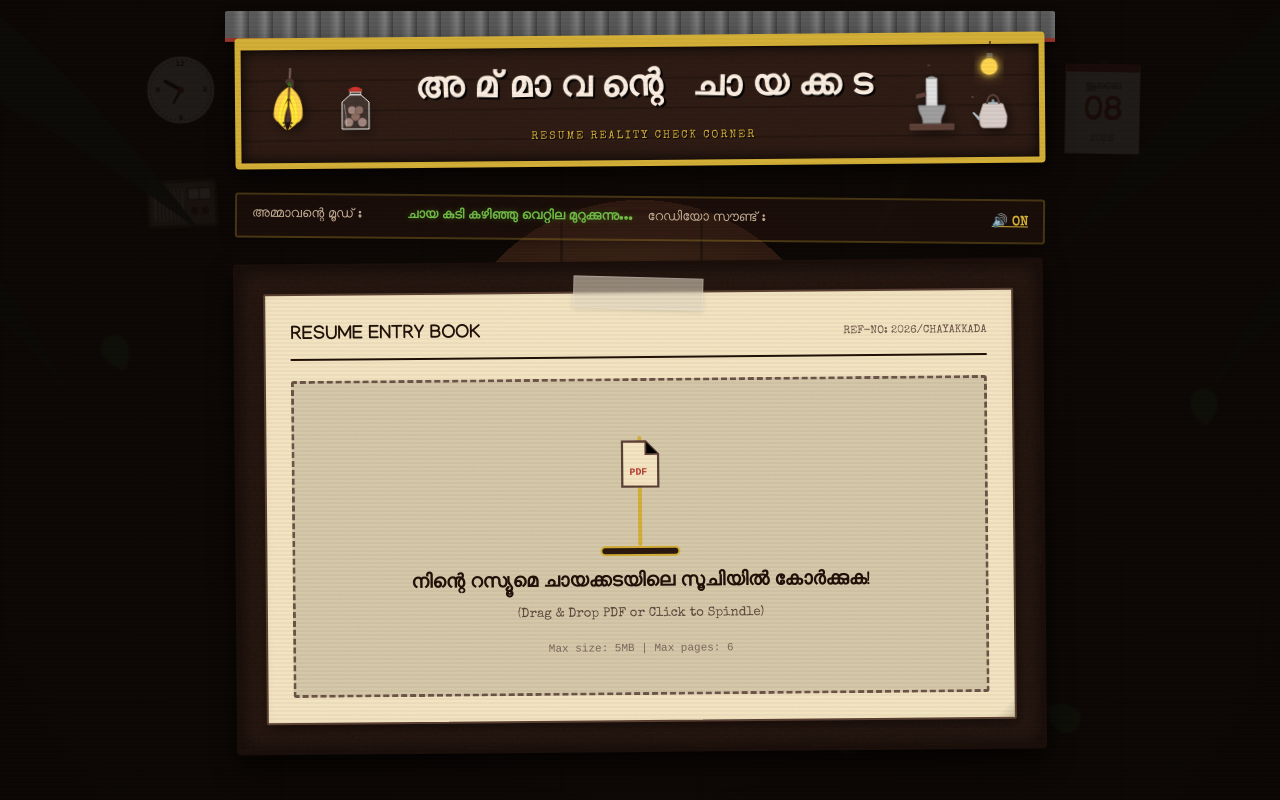
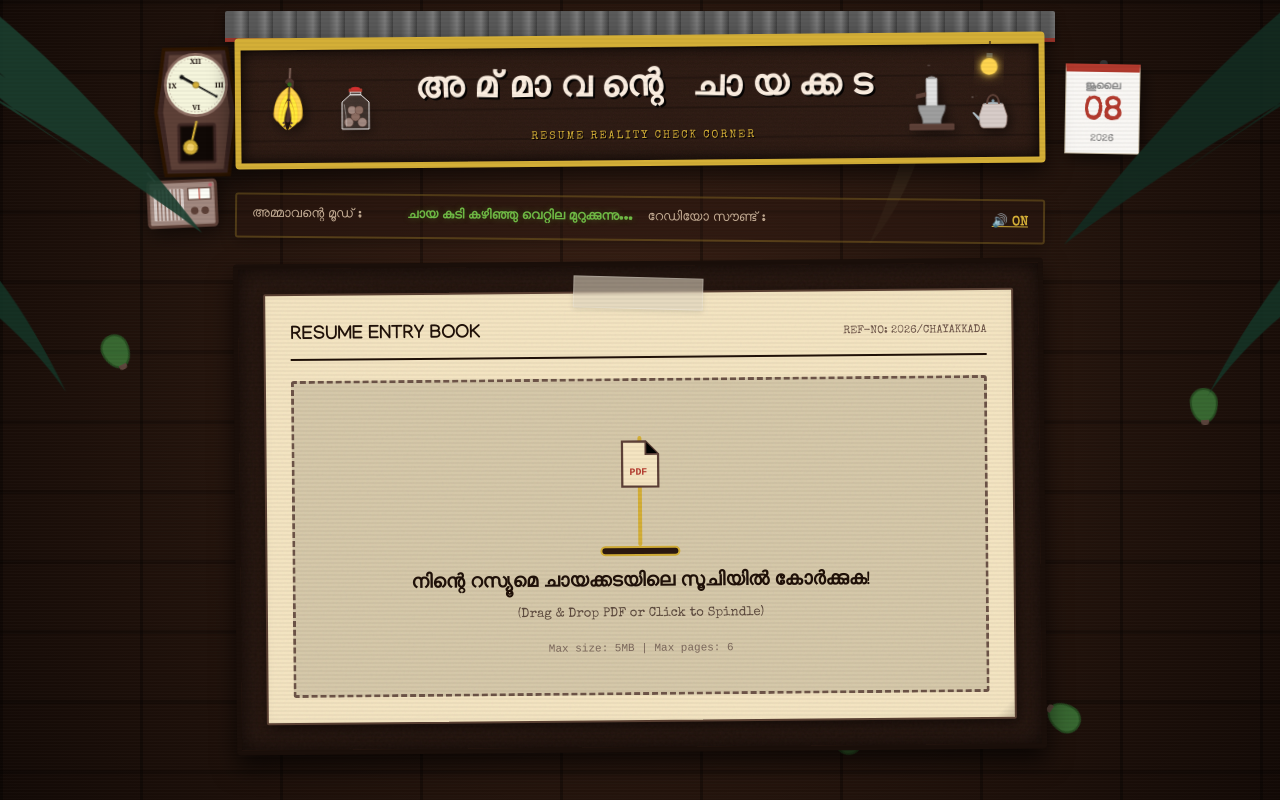
Before and after one commit to AllenJohnn/hr_ammavan, a website: page public/index.html in a window 1280 px wide. Shown: the top 800 px of the page. Drawn offline with nearby package versions, Linux system fonts and the light colour scheme.

Commit message:
Remove torchlight effect and replace round clock with vintage Kerala pendulum clock

```diff
--- a/public/app.js
+++ b/public/app.js
@@ -47,11 +47,8 @@ document.addEventListener('DOMContentLoaded', () => {
   let activeRoastData = null;
   let isMuted = false;
 
-  // 1. Mouse Parallax Palm Fronds & Torchlight Tracking (v4.9.5)
+  // 1. Mouse Parallax Palm Fronds (v4.9.5)
   function updatePointer(x, y) {
-    document.documentElement.style.setProperty('--mouse-x', `${x}px`);
-    document.documentElement.style.setProperty('--mouse-y', `${y}px`);
-
     const moveX = (x - window.innerWidth / 2) / 45;
     const moveY = (y - window.innerHeight / 2) / 45;
 
--- a/public/index.html
+++ b/public/index.html
@@ -28,18 +28,51 @@
 
   <!-- Decorative Lived-In Wall Clutter -->
   <div class="wall-decorations">
-    <!-- SVG Wall Clock -->
-    <div class="wall-clock">
-      <svg viewBox="0 0 100 100" width="80" height="80">
-        <circle cx="50" cy="50" r="45" fill="#fcfcf6" stroke="#22130c" stroke-width="6"/>
-        <circle cx="50" cy="50" r="38" fill="none" stroke="#6d5448" stroke-width="1.5" stroke-dasharray="2 4"/>
-        <text x="50" y="20" font-family="monospace" font-size="10" font-weight="bold" text-anchor="middle" fill="#22130c">12</text>
-        <text x="80" y="53" font-family="monospace" font-size="10" font-weight="bold" text-anchor="middle" fill="#22130c">3</text>
-        <text x="50" y="87" font-family="monospace" font-size="10" font-weight="bold" text-anchor="middle" fill="#22130c">6</text>
-        <text x="21" y="53" font-family="monospace" font-size="10" font-weight="bold" text-anchor="middle" fill="#22130c">9</text>
-        <line class="clock-hand-hour" x1="50" y1="50" x2="50" y2="28" stroke="#111" stroke-width="4.5" stroke-linecap="round"/>
-        <line class="clock-hand-minute" x1="50" y1="50" x2="68" y2="50" stroke="#111" stroke-width="3" stroke-linecap="round"/>
-        <circle cx="50" cy="50" r="4" fill="#B33A2E"/>
+    <!-- Antique Kerala Pendulum Clock (Teak Wood & Brass v4.9.5) -->
+    <div class="kerala-vintage-clock">
+      <svg viewBox="0 0 100 170" width="90" height="153">
+        <!-- Main Dark Teak Wood Case -->
+        <path d="M 15 10 L 85 10 L 95 80 L 85 150 L 15 150 L 5 80 Z" fill="#3E2723" stroke="#2D1500" stroke-width="4" />
+        <!-- Inner wooden border -->
+        <path d="M 20 15 L 80 15 L 88 80 L 80 145 L 20 145 L 12 80 Z" fill="#5D4037" stroke="#3E2723" stroke-width="2" />
+
+        <!-- Dial Section (Top) -->
+        <circle cx="50" cy="50" r="34" fill="#F5F5DC" stroke="#8D6E63" stroke-width="3" />
+        <circle cx="50" cy="50" r="30" fill="none" stroke="#A1887F" stroke-width="1" stroke-dasharray="1 3" />
+
+        <!-- Roman Numerals -->
+        <text x="50" y="27" font-family="Georgia, serif" font-size="8" font-weight="bold" text-anchor="middle" fill="#1A0F0A">XII</text>
+        <text x="76" y="53" font-family="Georgia, serif" font-size="8" font-weight="bold" text-anchor="middle" fill="#1A0F0A">III</text>
+        <text x="50" y="78" font-family="Georgia, serif" font-size="8" font-weight="bold" text-anchor="middle" fill="#1A0F0A">VI</text>
+        <text x="24" y="53" font-family="Georgia, serif" font-size="8" font-weight="bold" text-anchor="middle" fill="#1A0F0A">IX</text>
+
+        <!-- Clock Hands (Ornate Vintage Style) -->
+        <!-- Hour hand -->
+        <g class="clock-hand-hour-group clock-hand-hour">
+          <path d="M 50 50 L 50 32" stroke="#111" stroke-width="3" stroke-linecap="round" />
+          <circle cx="50" cy="32" r="2.5" fill="#111" />
+        </g>
+        <!-- Minute hand -->
+        <g class="clock-hand-minute-group clock-hand-minute">
+          <path d="M 50 50 L 50 24" stroke="#111" stroke-width="1.8" stroke-linecap="round" />
+          <circle cx="50" cy="24" r="1.5" fill="#111" />
+        </g>
+
+        <!-- Center brass cap -->
+        <circle cx="50" cy="50" r="3.5" fill="#D4AF37" stroke="#8B7320" stroke-width="0.7" />
+
+        <!-- Lower Pendulum Glass Window Frame -->
+        <rect x="30" y="94" width="40" height="42" fill="#1A0F0A" stroke="#3E2723" stroke-width="3" rx="2" />
+        <rect x="33" y="97" width="34" height="36" fill="rgba(0,0,0,0.4)" />
+
+        <!-- Swinging Brass Pendulum (CSS Animated class) -->
+        <g class="pendulum-group">
+          <!-- Pendulum Rod -->
+          <line x1="50" y1="90" x2="50" y2="120" stroke="#D4AF37" stroke-width="2.5" />
+          <!-- Pendulum Bob -->
+          <circle cx="50" cy="120" r="8" fill="#D4AF37" stroke="#8B7320" stroke-width="1" />
+          <circle cx="50" cy="120" r="4" fill="#FFE082" opacity="0.7" />
+        </g>
       </svg>
     </div>
 
@@ -540,9 +573,7 @@
     </div>
   </div>
 
-  <!-- Dynamic Incandescent Torch Overlays (v4.9.5) -->
-  <div class="torch-overlay"></div>
-  <div class="torch-glow"></div>
+
 
   <!-- Extreme Savage Score Rain Simulation Canvas (v4.9.5) -->
   <canvas id="monsoon-rain-canvas" class="hidden" style="position: fixed; top: 0; left: 0; width: 100vw; height: 100vh; pointer-events: none; z-index: 15000;"></canvas>
--- a/public/style.css
+++ b/public/style.css
@@ -144,11 +144,11 @@ body {
   z-index: 1;
 }
 
-.wall-clock {
-  position: absolute;
-  top: 50px;
-  left: calc(50% - 500px);
-  filter: drop-shadow(4px 8px 12px rgba(0,0,0,0.6));
+.kerala-vintage-clock {
+  position: absolute;
+  top: 40px;
+  left: calc(50% - 490px);
+  filter: drop-shadow(5px 10px 15px rgba(0,0,0,0.7));
   animation: clockSway 20s ease-in-out infinite alternate;
   transform-origin: top center;
 }
@@ -164,13 +164,24 @@ body {
   animation: spinClock 0.6s linear infinite;
 }
 
+/* Swinging Pendulum Animation (v4.9.5 Antique Clock) */
+.pendulum-group {
+  transform-origin: 50px 90px;
+  animation: pendulumSwing 1s ease-in-out infinite alternate;
+}
+
+@keyframes pendulumSwing {
+  0% { transform: rotate(-14deg); }
+  100% { transform: rotate(14deg); }
+}
+
 @keyframes spinClock {
   0% { transform: rotate(0deg); }
   100% { transform: rotate(360deg); }
 }
 
 @media (max-width: 1100px) {
-  .wall-clock {
+  .kerala-vintage-clock {
     display: none;
   }
 }
@@ -1868,36 +1879,7 @@ body {
    🔦 BRASS TORCHLIGHT LIGHTING SHADERS (v4.9.5 Reveal)
    ========================================================================== */
 
-.torch-overlay {
-  position: fixed;
-  top: 0;
-  left: 0;
-  width: 100vw;
-  height: 100vh;
-  background: radial-gradient(
-    circle 200px at var(--mouse-x, 50%) var(--mouse-y, 50%),
-    transparent 100%,
-    rgba(12, 8, 6, 0.92) 0%
-  );
-  pointer-events: none;
-  z-index: 2; /* Cover background trees and wood, keep inputs & cards readable */
-}
-
-.torch-glow {
-  position: fixed;
-  top: 0;
-  left: 0;
-  width: 100vw;
-  height: 100vh;
-  background: radial-gradient(
-    circle 200px at var(--mouse-x, 50%) var(--mouse-y, 50%),
-    rgba(252, 230, 152, 0.16) 0%,
-    rgba(252, 230, 152, 0.04) 50%,
-    transparent 100%
-  );
-  pointer-events: none;
-  z-index: 3;
-}
+
 
 /* Rain Lightning Flash Overlay (v4.9.5) */
 .lightning-flash {
```
